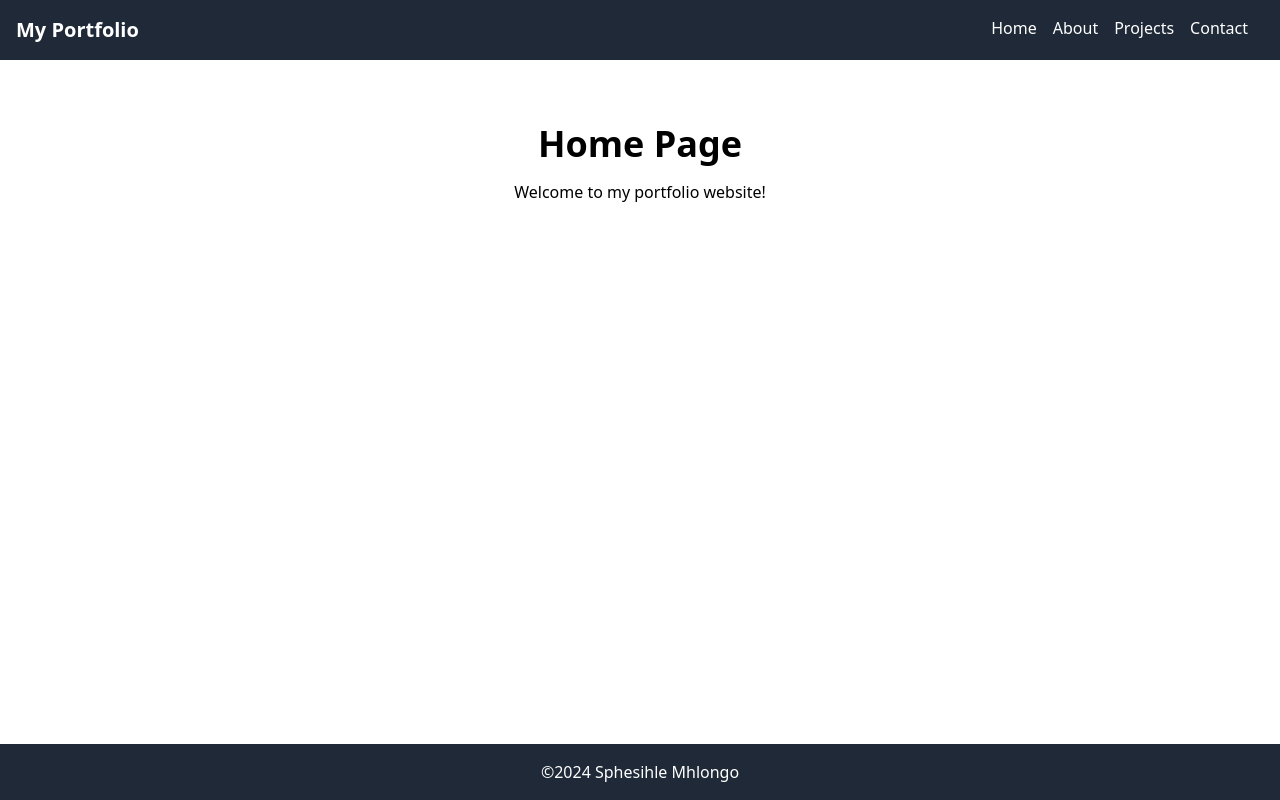
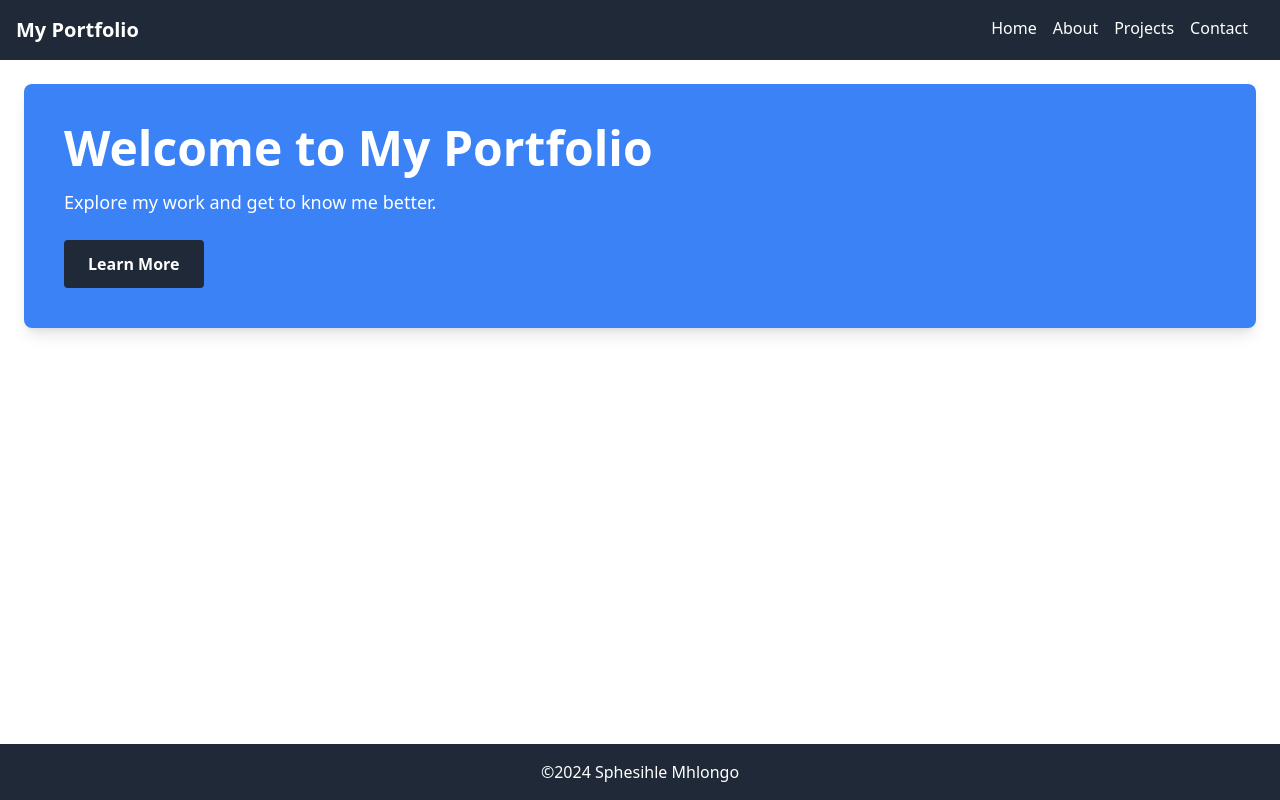
Before and after one commit to sphesihlemhlongo/portfolio-site, a React (Create React App) app: page / in a window 1280 px wide. Built offline with nearby package versions, Linux system fonts and the light colour scheme.

Commit message:
adding context to pages

```diff
--- a/src/pages/About.jsx
+++ b/src/pages/About.jsx
@@ -4,10 +4,12 @@ import Layout from '../components/Layout';
 const About = () => {
   return (
     <Layout>
-      <div className="text-center p-10">
-        <h1 className="text-4xl font-bold">About</h1>
-        <p className="mt-4">Welcome to my portfolio website!</p>
-      </div>
+      <section className="text-center">
+      <h2 className="text-3xl font-bold mb-4">About Me</h2>
+      <p className="text-lg">
+         I'm a web developer with a passion for creating stunning, responsive websites.
+      </p>
+      </section>
     </Layout>
   );
 };
--- a/src/pages/Home.jsx
+++ b/src/pages/Home.jsx
@@ -4,10 +4,14 @@ import Layout from '../components/Layout';
 const Home = () => {
   return (
     <Layout>
-      <div className="text-center p-10">
-        <h1 className="text-4xl font-bold">Home Page</h1>
-        <p className="mt-4">Welcome to my portfolio website!</p>
-      </div>
+      <div className="bg-blue-500 text-white p-10 rounded-lg shadow-lg">
+      <h1 className="text-5xl font-extrabold">Welcome to My Portfolio</h1>
+      <p className="mt-4 text-lg">Explore my work and get to know me better.</p>
+      <button className="mt-6 px-6 py-3 bg-gray-800 text-white font-bold rounded hover:bg-gray-700">
+    Learn More
+  </button>
+</div>
+
     </Layout>
   );
 };
--- a/src/pages/Projects.jsx
+++ b/src/pages/Projects.jsx
@@ -4,9 +4,12 @@ import Layout from '../components/Layout';
 const Projects = () => {
   return (
     <Layout>
-      <div className="text-center p-10">
-        <h1 className="text-4xl font-bold">Projects</h1>
-        <p className="mt-4">Welcome to my portfolio website!</p>
+      <div className="grid grid-cols-1 md:grid-cols-2 lg:grid-cols-3 gap-6">
+        <div className="bg-gray-100 p-4 rounded shadow-lg">
+          <h3 className="font-bold text-xl">Project 1</h3>
+          <p>A brief description of the project.</p>
+        </div>
+      {/* Repeat for more projects */}
       </div>
     </Layout>
   );
```
